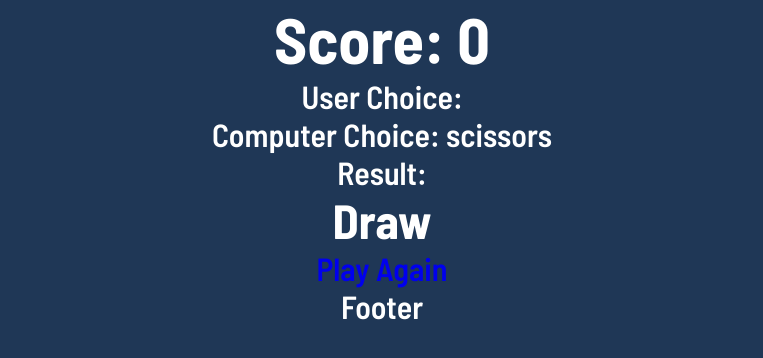
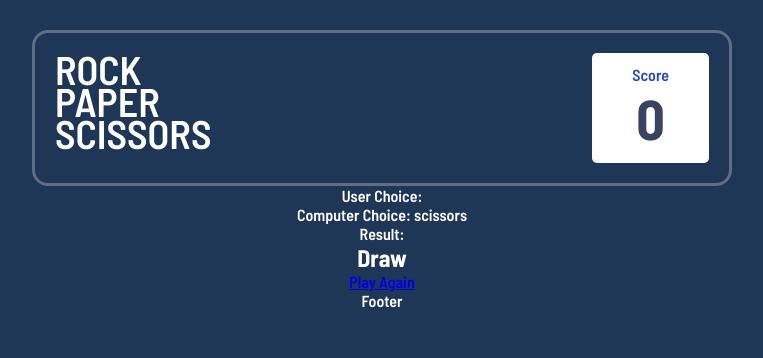
Before and after one commit to emirbuckun/rock-paper-scissors, a React (Vite) app: page /game in a window 1280 px wide. Shown: the top 358 px of the page, without its empty margins (258-1021 px from the left). Built offline with nearby package versions, Linux system fonts and the light colour scheme.

Commit message:
Add header style

```diff
--- a/src/components/Header.jsx
+++ b/src/components/Header.jsx
@@ -3,7 +3,15 @@ import React from "react";
 const Header = ({ score }) => {
   return (
     <div className="header">
-      <h1>Score: {score}</h1>
+      <div className="text">
+        <span>Rock</span>
+        <span>Paper</span>
+        <span>Scissors</span>
+      </div>
+      <div className="score-box">
+        <span>Score</span>
+        <div className="score">{score}</div>
+      </div>
     </div>
   );
 };
--- a/src/index.css
+++ b/src/index.css
@@ -1,19 +1,9 @@
-/*
-Layout
-- Mobile: 375px
-- Desktop: 1366px
-*/
-
 @import url("https://fonts.googleapis.com/css2?family=Barlow+Semi+Condensed:wght@600;700&family=Poppins:wght@300;400;500;600&display=swap");
 
 * {
   margin: 0;
   padding: 0;
-  border: 0;
-  outline: 0;
-  box-sizing: border-box;
-  list-style: none;
-  text-decoration: none;
+  box-sizing: inherit;
 }
 
 :root {
@@ -33,14 +23,50 @@ Layout
   --color-header-outline: #606e85;
 }
 
-::-webkit-scrollbar {
-  display: none;
-}
-
 body {
   font-family: "Barlow Semi Condensed", sans-serif;
   background: var(--color-bg);
   color: var(--color-white);
+  box-sizing: border-box;
   text-align: center;
-  font-size: 2rem;
 }
+
+.container {
+  display: flex;
+  flex-direction: column;
+  align-items: center;
+}
+
+/* HEADER */
+.header {
+  display: flex;
+  border: 3px solid var(--color-header-outline);
+  max-width: 43.75rem;
+  width: 100%;
+  margin-top: 1.875rem;
+  border-radius: 1rem;
+  padding: 1.25rem;
+  justify-content: space-between;
+}
+
+.header .text {
+  font-size: 2.5rem;
+  text-transform: uppercase;
+  display: flex;
+  flex-direction: column;
+  align-items: flex-start;
+  line-height: 2rem;
+}
+
+.header .score-box {
+  padding: 0.75rem 2.5rem;
+  background-color: var(--color-white);
+  color: var(--color-score-text);
+  border-radius: 5px;
+}
+
+.header .score-box .score {
+  color: var(--color-dark-text);
+  font-size: 3.5rem;
+  font-weight: 700;
+}
```
